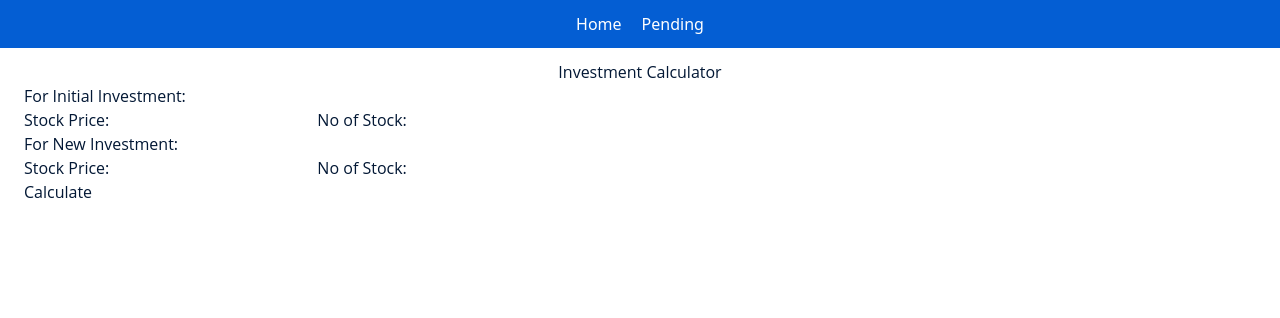
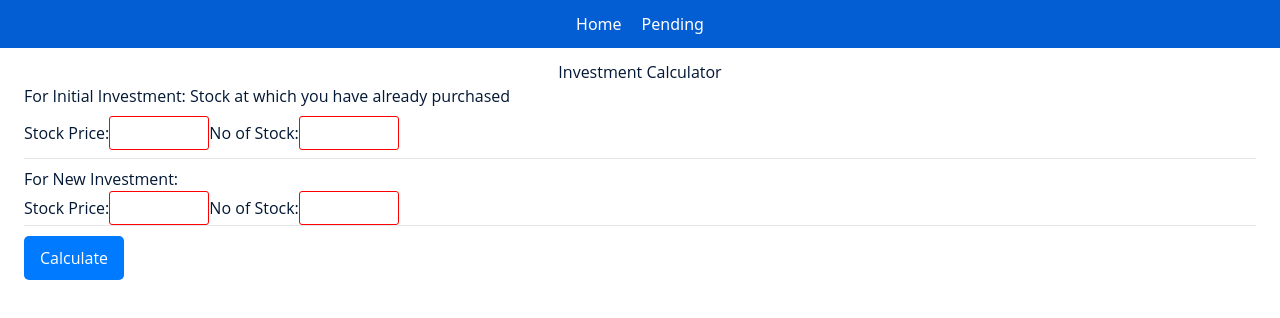
Before and after one commit to biren067/formulas, a Next.js app: page /page/stockaverage in a window 1280 px wide. Shown: the top 318 px of the page. Built offline with nearby package versions, Linux system fonts and the light colour scheme.

Commit message:
style to stock average

```diff
--- a/components/StockAverage.jsx
+++ b/components/StockAverage.jsx
@@ -1,4 +1,6 @@
 import React, { useState } from 'react';
+
+import styles from '../styles/stockaverage.module.css'
 
 function StockAverage() {
   const [stockPrice1, setStockPrice1] = useState('');
@@ -32,35 +34,41 @@ function StockAverage() {
 
   return (
     <div className='flex-col items-center m-3 px-3 '>
+      <form>
       <h1 className='text-center'>Investment Calculator</h1>
-      <h2>For Initial Investment:</h2>
-      <div>
-        <label>
+
+      <h2>For Initial Investment: Stock at which you have already purchased</h2>
+
+      <div className="my-2">
+        <label >
             Stock Price:
-            <input type="number" value={stockPrice1} onChange={(e) => setStockPrice1(e.target.value)} />
+            <input type="number" className={`${styles.input_text}`} value={stockPrice1} required onChange={(e) => setStockPrice1(e.target.value)} />
         </label>
         <label>
             No of Stock:
-            <input onKeyUp={initialInvestedAmount} type="number" value={noOfStock1} onChange={(e) => setNoOfStock1(e.target.value)} />
+            <input onKeyUp={initialInvestedAmount} className={`${styles.input_text}`} required type="number" value={noOfStock1} onChange={(e) => setNoOfStock1(e.target.value)} />
         </label>
         {initialInvestment && <div>Initial Invested Amount: {initialInvestment}</div>}
       </div>
-      <div>
+      <hr/>
+      <div className="my-2">
         <h2>For New Investment:</h2>
         <label>
             Stock Price:
-            <input  type="number" value={stockPrice2} onChange={(e) => setStockPrice2(e.target.value)} />
+            <input  type="number" value={stockPrice2} className={`${styles.input_text}`} required onChange={(e) => setStockPrice2(e.target.value)} />
         </label>
         <label>
             No of Stock:
-            <input onKeyUp={NextInvestedAmount} type="number" value={noOfStock2} onChange={(e) => setNoOfStock2(e.target.value)} />
+            <input onKeyUp={NextInvestedAmount} type="number" className={`${styles.input_text}`} required value={noOfStock2} onChange={(e) => setNoOfStock2(e.target.value)} />
         </label><br />
         {newInvestment && <div>New Invested Amount: {newInvestment}</div>}
+        <hr/>
       </div>
-          <button onClick={calculateInvestments}>Calculate</button>
+          <button onSubit={calculateInvestments} className={`${styles.button_calculate}`}>Calculate</button>
           {finalNoOfStock && <div>No of Stock: {finalNoOfStock}</div>}
             {totalInvestment && <div>Total Investment: {totalInvestment}</div>}
             {newAvg && <div>New Avg: {newAvg}</div>}
+    </form>
     </div>
   );
 }
--- a/styles/stockaverage.module.css
+++ b/styles/stockaverage.module.css
@@ -10,22 +10,24 @@
     margin-bottom: 20px;
 }
 
-.label-input{
+/* label{
     display: block;
     margin-bottom: 10px;
-}
+    padding:2px;
+} */
 
-.input-text {
-    width: 100%;
+.input_text {
+    width: 100px;
     padding: 5px;
+    line-height: 10px;
     border-radius: 3px;
-    border: 1px solid #ccc;
+    border: red solid 1px;
     box-sizing: border-box;
 }
+.button_calculate{
 
-/* button {
     display: block;
-    width: 100%;
+    width: 100px;
     padding: 10px;
     margin-top: 10px;
     background-color: #007bff;
@@ -34,7 +36,7 @@
     border-radius: 5px;
     cursor: pointer;
 }
-
+/*
 button:hover {
     background-color: #0056b3;
 }
```
